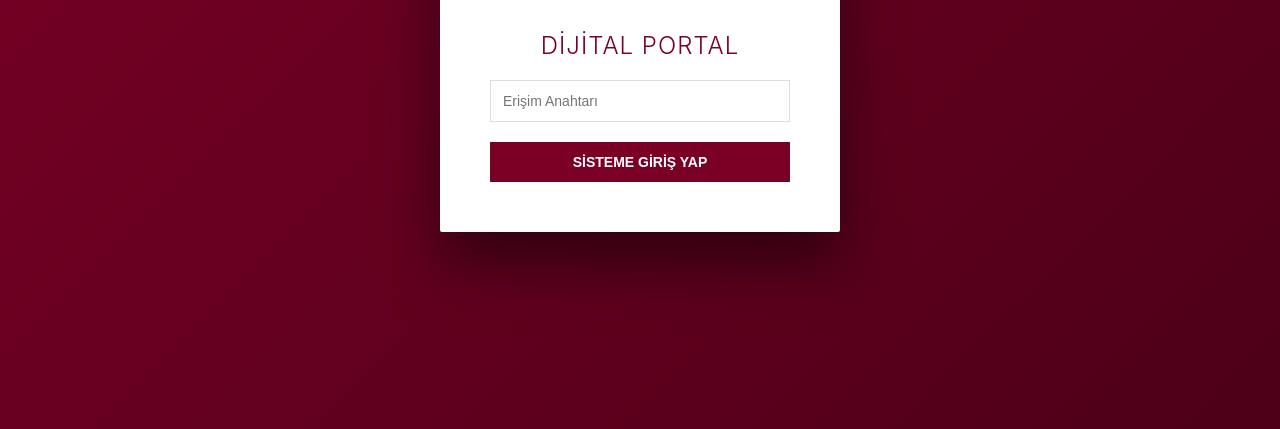
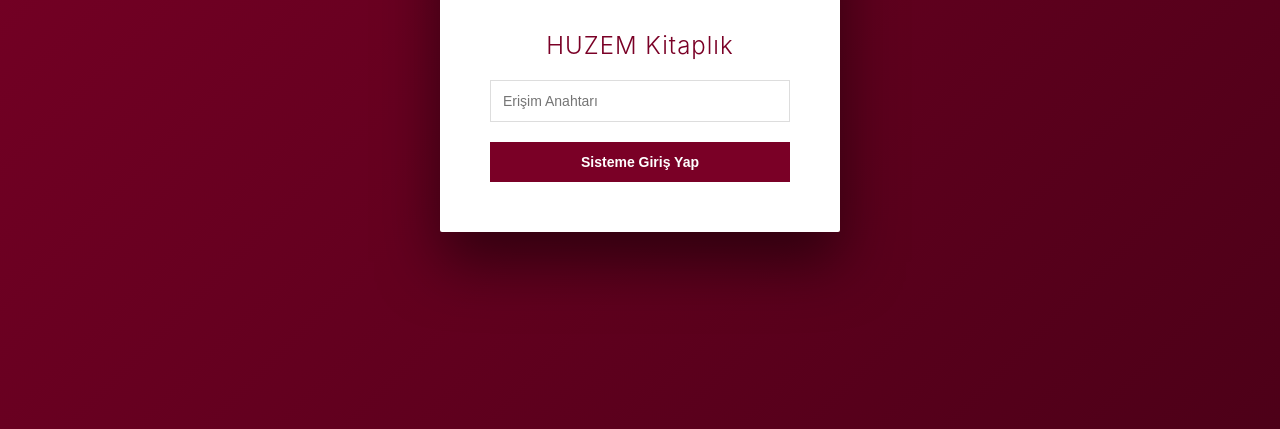
Before and after one commit to huzem/kitaplik, a plain HTML site: page index.html in a window 1280 px wide. Shown: the part 371-800 px from the top of the page. Drawn offline with Linux system fonts and the light colour scheme; a script that the page names is missing.

Commit message:
Update index.html

```diff
--- a/index.html
+++ b/index.html
@@ -135,9 +135,9 @@
     <div id="login-overlay">
         <div class="login-card">
             <img src="https://hitit.edu.tr/images/HititLogoYeni.svg">
-            <h2>DİJİTAL PORTAL</h2>
+            <h2>HUZEM Kitaplık</h2>
             <input type="password" id="passKey" placeholder="Erişim Anahtarı">
-            <button onclick="login()">SİSTEME GİRİŞ YAP</button>
+            <button onclick="login()">Sisteme Giriş Yap</button>
         </div>
     </div>
 
```
